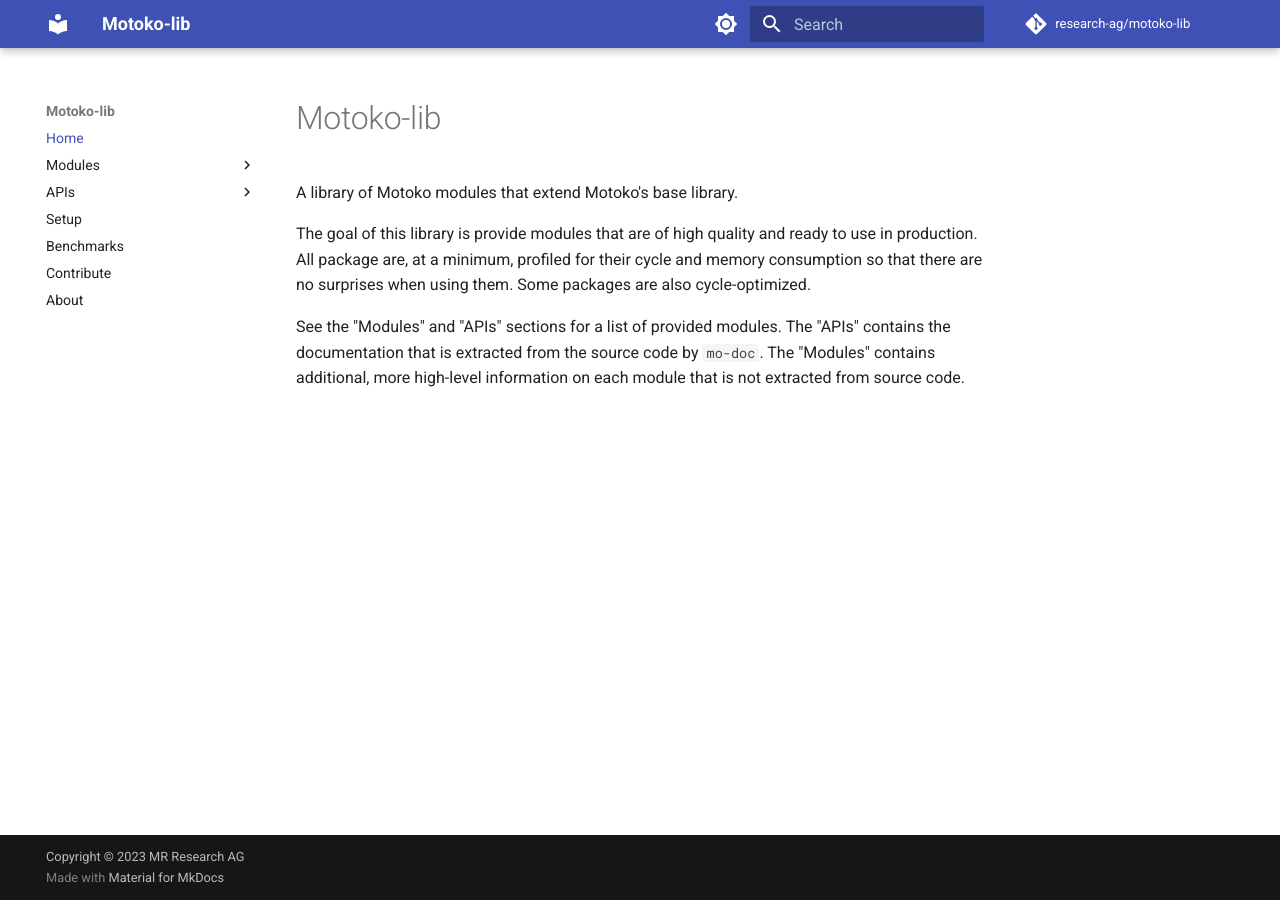
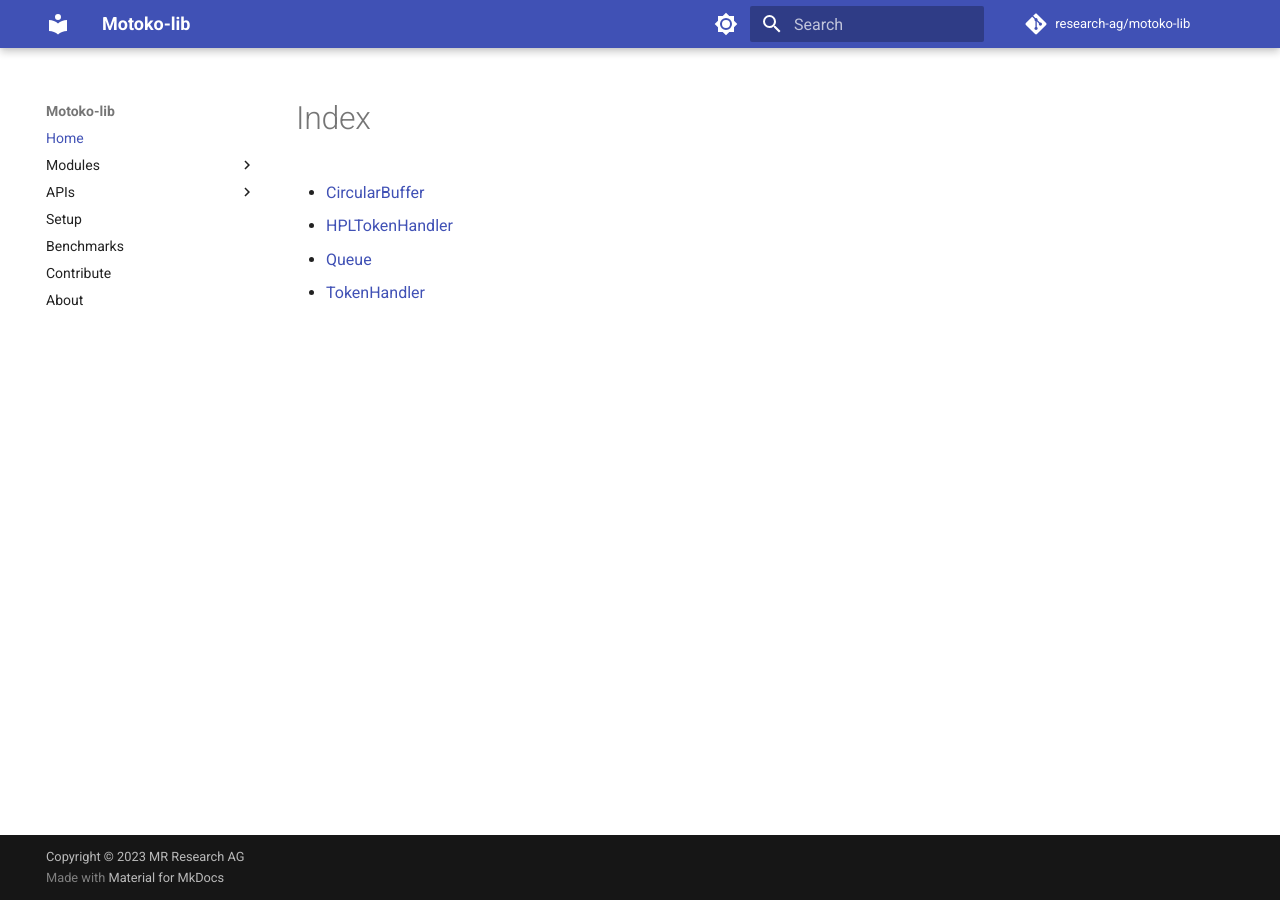
Before and after one commit to research-ag/motoko-lib, an MkDocs documentation site: the page built from docs/index.md, in a window 1280 px wide. Built offline with MkDocs 1.6.1 and Material for MkDocs 9.7.7, drawn with Linux system fonts in a browser that asks for light colours; comment, search, counter and statistics services are not loaded.

```diff
--- a/docs/index.md
+++ b/docs/index.md
@@ -1,9 +1,6 @@
-# Motoko-lib
+# Index
 
-A library of Motoko modules that extend Motoko's base library.
-
-The goal of this library is provide modules that are of high quality and ready to use in production. All package are, at a minimum, profiled for their cycle and memory consumption so that there are no surprises when using them. Some packages are also cycle-optimized.
-
-See the "Modules" and "APIs" sections for a list of provided modules.
-The "APIs" contains the documentation that is extracted from the source code by `mo-doc`.
-The "Modules" contains additional, more high-level information on each module that is not extracted from source code.
+* [CircularBuffer](CircularBuffer.md)
+* [HPLTokenHandler](HPLTokenHandler.md)
+* [Queue](Queue.md)
+* [TokenHandler](TokenHandler.md)
```
Also changed, not shown: README.md (+3 -35 lines), 6 other files.
